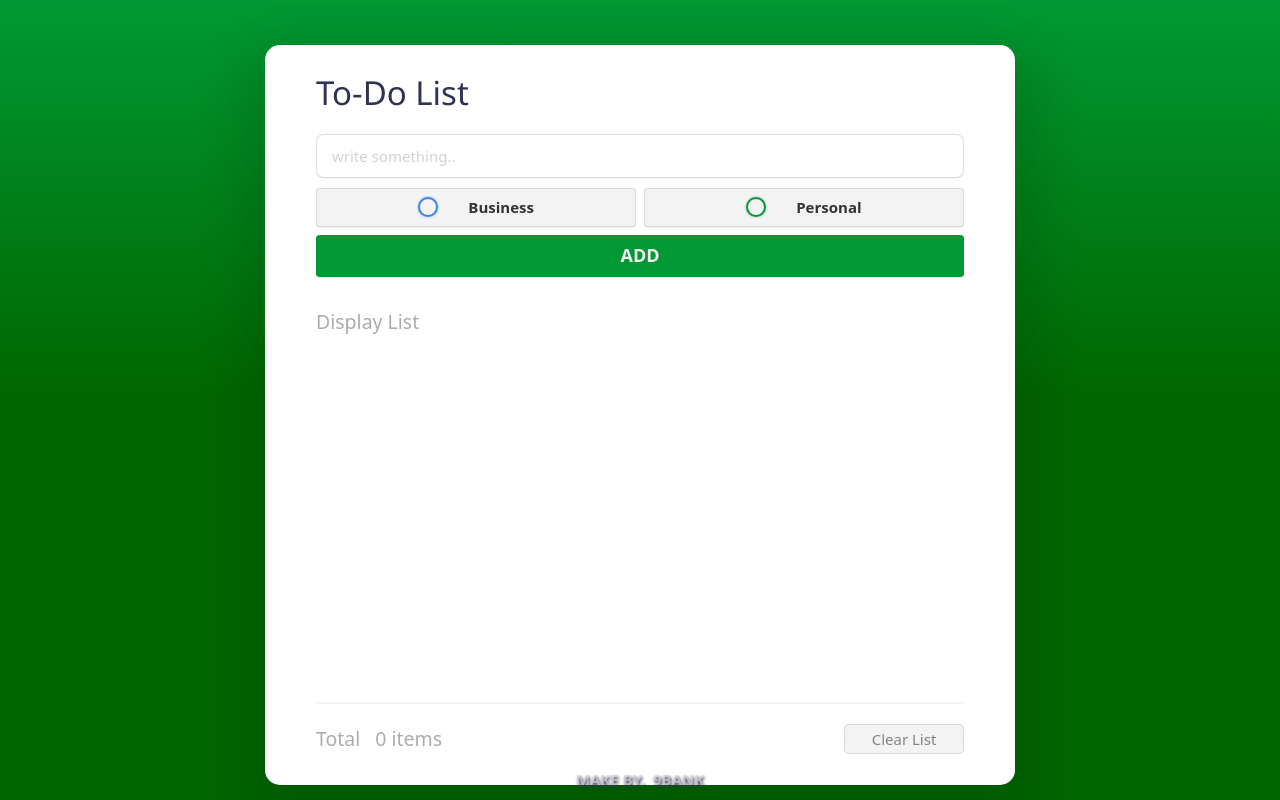
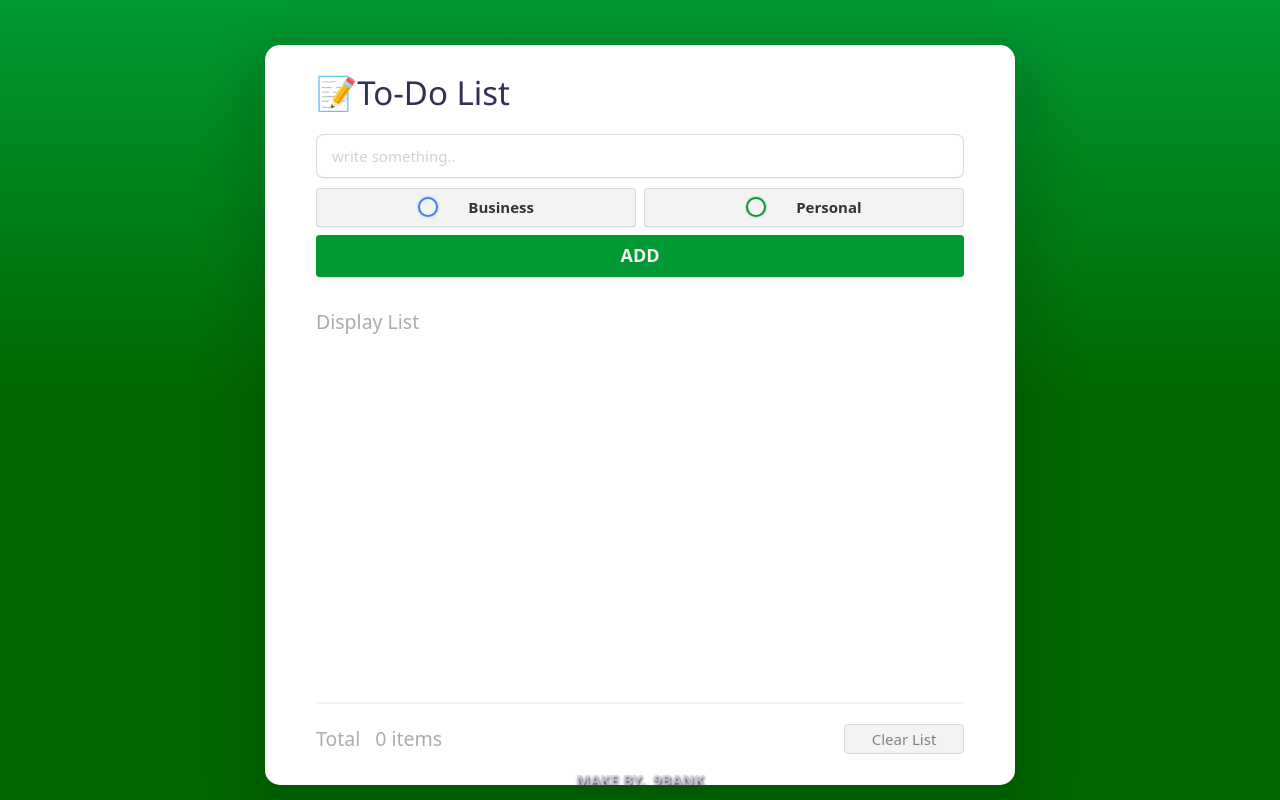
Before and after one commit to 9Bank-Git/Git-Hib_Developers, a plain HTML site: page index.html in a window 1280 px wide. Drawn offline with nearby package versions, Linux system fonts and the light colour scheme; a web font is replaced by a local one.

Commit message:
Update index.html

```diff
--- a/index.html
+++ b/index.html
@@ -12,7 +12,7 @@
 <body>
   <div class="container">
     <section class="todos">
-      <h2 class="title">To-Do List</h2>
+      <h2 class="title"><span>&#128221;</span>To-Do List</h2>
       <!-- Greeting -->
       <div class="create-todo">
         <form id="new-todo-form">
```
